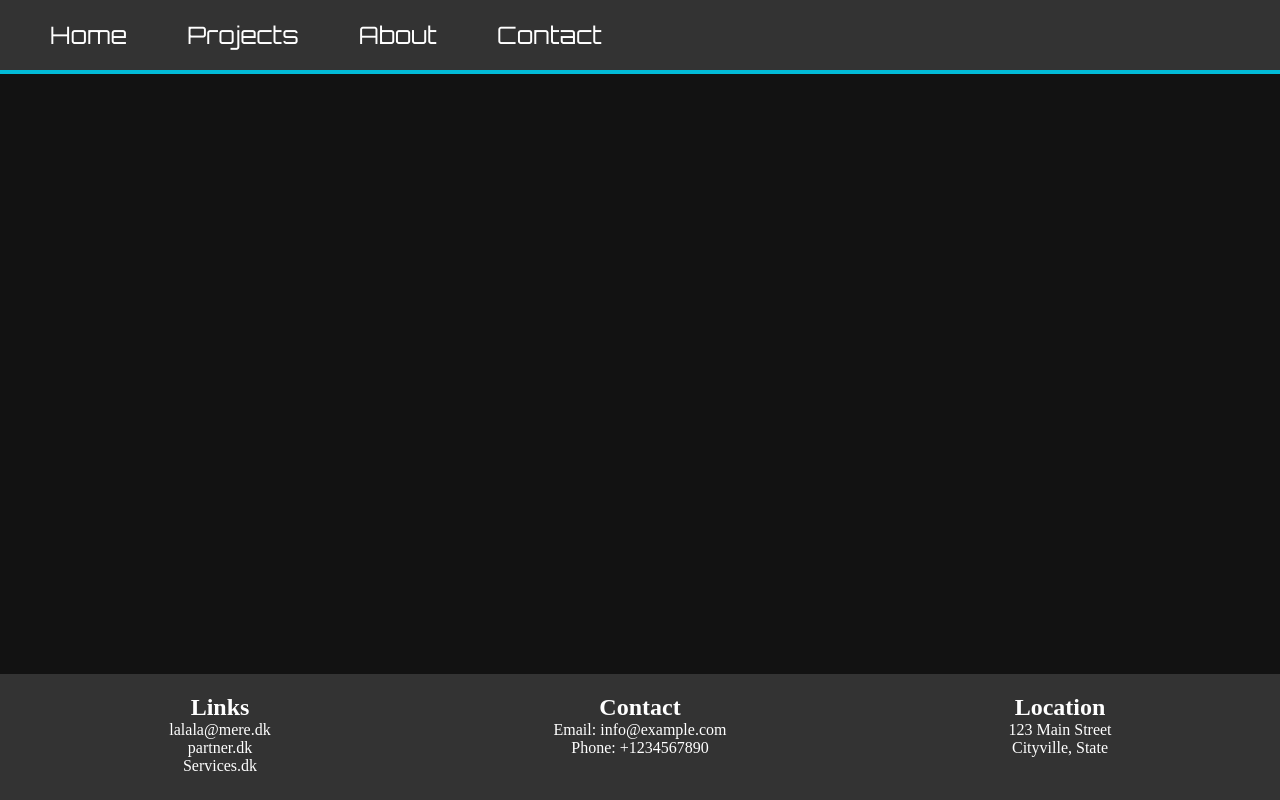
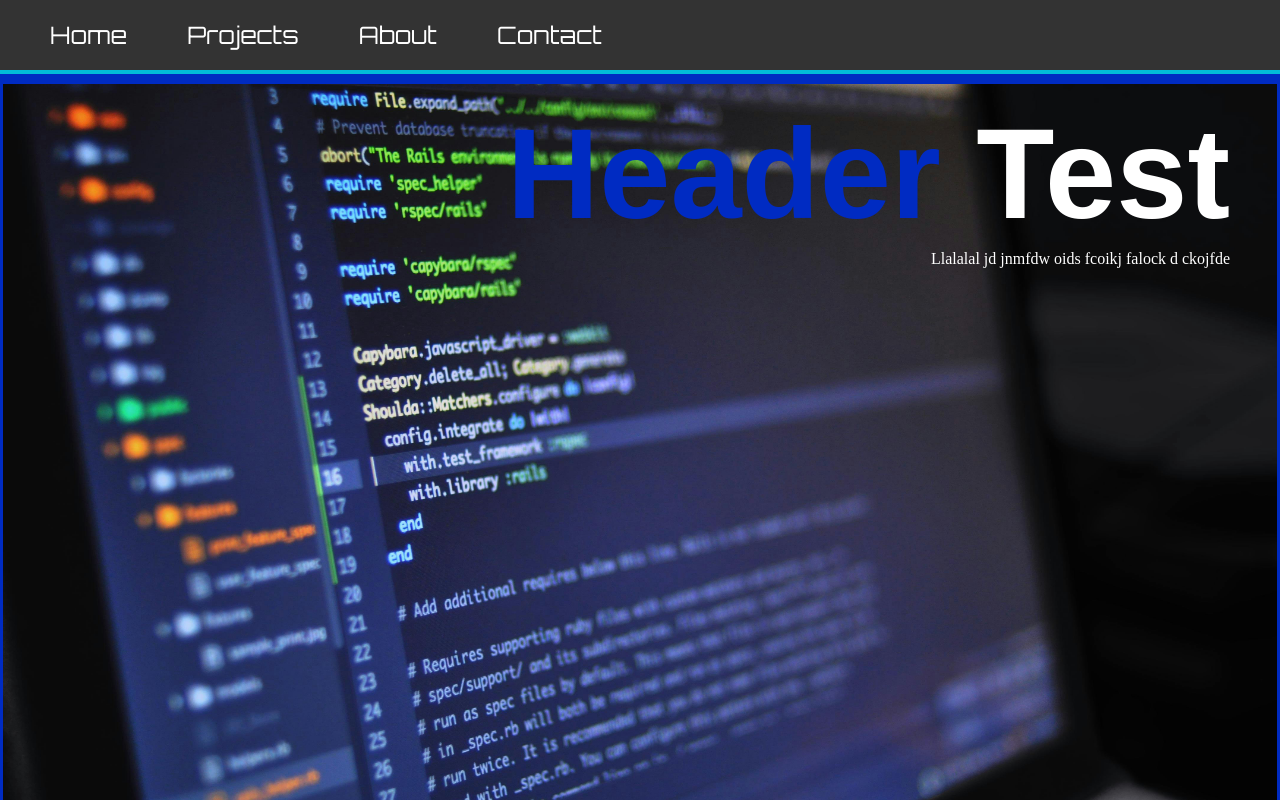
Before and after one commit to Eon4/ReactPortCharlie, a React (Vite) app in the folder onepageP/: page / in a window 1280 px wide. Shown: the top 800 px of the page. Built offline with nearby package versions, Linux system fonts and the light colour scheme.

Commit message:
Update 3 - Header tester
- Added header image for testing.
- Fixed style issue with nav.

```diff
--- /dev/null
+++ b/onepageP/src/components/Header/Header.jsx
@@ -0,0 +1,14 @@
+
+import style from '../Header/Header.module.scss'
+import HeaderImg from  '../../assets/img/pcHeader.jpg'
+
+export function Header(){
+    return (
+        <header>
+            <h1 className={style.headerStyle}>Header<span> Test</span></h1>
+            <p className={style.title}>Llalalal jd jnmfdw oids fcoikj falock d ckojfde</p>
+            <img className={style.Headerimg} src={HeaderImg} alt="header" />
+
+        </header>
+    )
+}
--- /dev/null
+++ b/onepageP/src/components/Header/Header.module.scss
@@ -0,0 +1,34 @@
+
+
+.headerStyle{
+    font-family: "Jura", sans-serif;
+    color: #002bc2;
+    font-size: 8rem;
+    position: absolute;
+    top: 100px;
+    right: 50px;
+    span {
+      color: #ffffff;
+      font-size: 8rem;
+    }
+  }
+  .title {
+    color: #ffffff;
+    font-size: 1rem;
+    position: absolute;
+    top: 250px;
+    right: 50px;
+  }
+
+
+.Headerimg{
+    width: 100%;
+    margin: 0;
+    background-size: cover;
+    background-repeat: no-repeat;
+    height: 842px;
+    border-top: 10px;
+    border-color: #002bc2;
+    border-style: solid;
+
+}
--- a/onepageP/src/components/Navigation/Nav.jsx
+++ b/onepageP/src/components/Navigation/Nav.jsx
@@ -1,7 +1,5 @@
 
-import { useEffect } from 'react';
 import style from './Nav.module.scss'
-import { Link } from 'react-router-dom';
 
 export const Navigation = () => {
 
--- a/onepageP/src/components/Navigation/Nav.module.scss
+++ b/onepageP/src/components/Navigation/Nav.module.scss
@@ -1,28 +1,5 @@
 
 @import url('https://fonts.googleapis.com/css2?family=Orbitron:wght@400..900&display=swap');
-
-
-// .navStyle {
-//     display: flex;
-//     justify-content: space-between;
-//     padding: 20px;
-//     background-color: #333;
-
-//   }
-
-//   .navStyle a {
-//     color: white;
-//     text-decoration: none;
-//     font-size: 24px;
-//     text-align: center;
-//     margin: 30px;
-//   }
-
-
-//   .navStyle a:hover {
-//     color: #f00;
-//   }
-
 
 .navStyle {
   display: flex;
@@ -36,12 +13,14 @@
 
 .navStyle a {
   color: white;
-  text-decoration: none;
+  text-decoration: none !important;
   font-size: 24px;
   text-align: center;
   margin: 30px;
   position: relative;
-  font-family: "Orbitron", sans-serif;;
+  font-family: "Orbitron", sans-serif;
+  cursor: pointer;
+
 }
 
 .navStyle a::after {
@@ -54,11 +33,13 @@
   bottom: -5px;
   left: 0;
   transition: width 0.3s ease;
+
 }
 
 .navStyle a:hover::after,
 .navStyle a:active::after {
   width: 100%;
+
 }
 
 .navStyle a:hover,
--- a/onepageP/src/pages/MainPage/MainPage.jsx
+++ b/onepageP/src/pages/MainPage/MainPage.jsx
@@ -1,14 +1,14 @@
 //MainPage.jsx
 
 import { Navigation } from "../../components/Navigation/Nav";
-// import { Header } from '../../components/Header';
+import { Header } from '../../components/Header/Header';
 import { Footer } from '../../components/Footer/Footer';
 
 export const MainPage = () => {
     return (
       <>
         <Navigation />
-        {/* <Header/> */}
+        <Header/>
         <Footer/>
 
       </>
```
Also changed, not shown: onepageP/src/assets/img/pcHeader.jpg (added).
